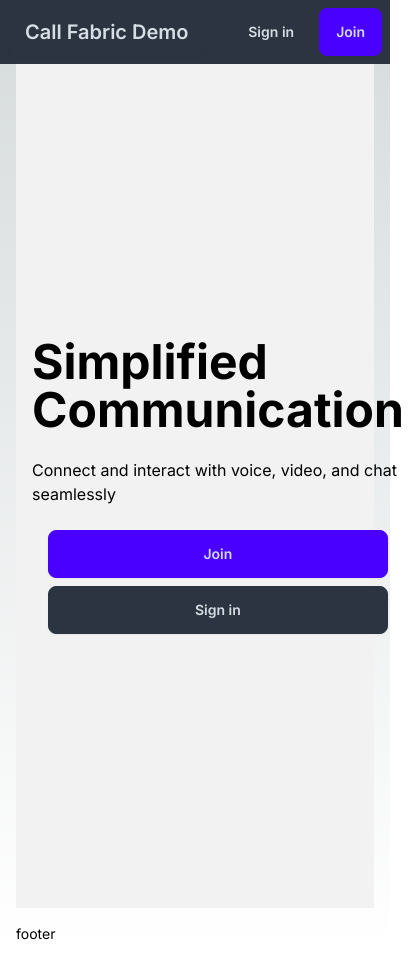
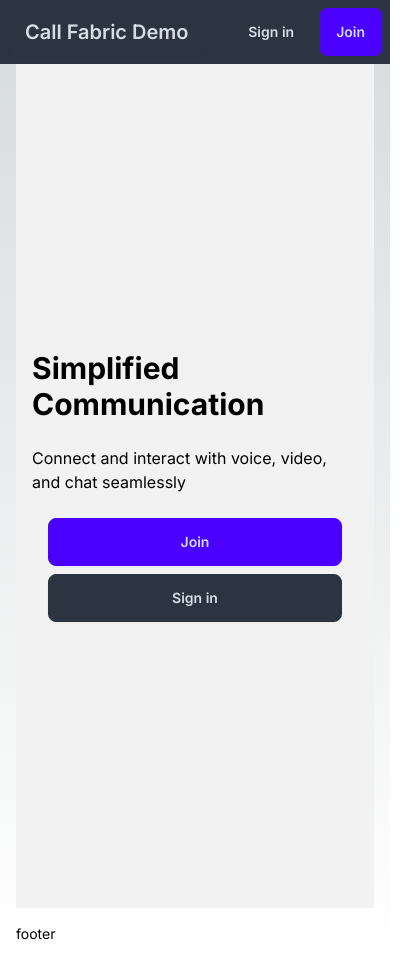
Before and after one commit to ryanwi/call-fabric-nextjs-example, a Next.js app: page / in a window 390 px wide. Shown: the whole page, 420 px wide, since content can reach past the window. Built offline with nearby package versions, Linux system fonts and the light colour scheme; no server answers.

Commit message:
ui: Make hero on landing more responsive

```diff
--- a/app/page.tsx
+++ b/app/page.tsx
@@ -1,14 +1,14 @@
-import { auth } from "auth"
-import Image from "next/image";
+import { auth } from 'auth';
+import Image from 'next/image';
 import Link from 'next/link';
 
 export default async function Home() {
-  const session = await auth()
+  const session = await auth();
 
   if (session?.user) {
     return (
       <div>
-        <h1 className="text-4xl mb-4 mt-4 font-extrabold">Get started</h1>
+        <h1 className="mb-4 mt-4 text-4xl font-extrabold">Get started</h1>
         <div>
           <p>You are signed in.</p>
           <p>Name: {session.user.name}</p>
@@ -18,20 +18,25 @@ export default async function Home() {
           <p>Token: </p>
         </div>
       </div>
-    )
+    );
   }
 
   return (
     <div className="hero min-h-screen bg-base-200">
-      <div className="hero-content flex-col lg:flex-row-reverse">
+      <div className="hero-content flex flex-col md:flex-row-reverse">
         <div>
-          <h1 className="text-5xl font-bold">Simplified Communication</h1>
+          <h1 className="text-3xl font-bold md:text-5xl">
+            Simplified Communication
+          </h1>
           <p className="py-6">
             Connect and interact with voice, video, and chat seamlessly
           </p>
           <div>
-            <div className="inline-flex w-full flex-col items-stretch justify-center gap-2 px-4 md:flex-row xl:justify-start xl:px-0">
-              <Link href="/signup" className="btn btn-primary md:btn-lg md:btn-wide group px-12">
+            <div className="flex flex-col items-stretch justify-center gap-2 px-4 sm:flex-row">
+              <Link
+                href="/signup"
+                className="group btn btn-primary px-6 sm:btn-lg"
+              >
                 Join
                 <svg
                   xmlns="http://www.w3.org/2000/svg"
@@ -39,7 +44,7 @@ export default async function Home() {
                   viewBox="0 0 24 24"
                   strokeWidth="1.5"
                   stroke="currentColor"
-                  className="hidden h-6 w-6 transition-transform duration-300 group-hover:translate-x-1 rtl:rotate-180 rtl:group-hover:-translate-x-1 md:inline-block"
+                  className="hidden h-6 w-6 transition-transform duration-300 group-hover:translate-x-1 md:inline-block rtl:rotate-180 rtl:group-hover:-translate-x-1"
                 >
                   <path
                     strokeLinecap="round"
@@ -48,7 +53,10 @@ export default async function Home() {
                   ></path>
                 </svg>
               </Link>
-              <Link href="/api/auth/signin" className="btn btn-neutral md:btn-lg md:btn-wide group px-12">
+              <Link
+                href="/api/auth/signin"
+                className="group btn btn-neutral px-6 sm:btn-lg"
+              >
                 Sign in
                 <svg
                   xmlns="http://www.w3.org/2000/svg"
@@ -56,7 +64,7 @@ export default async function Home() {
                   viewBox="0 0 24 24"
                   strokeWidth="1.5"
                   stroke="currentColor"
-                  className="hidden h-6 w-6 transition-transform duration-300 group-hover:translate-x-1 rtl:rotate-180 rtl:group-hover:-translate-x-1 md:inline-block"
+                  className="hidden h-6 w-6 transition-transform duration-300 group-hover:translate-x-1 md:inline-block rtl:rotate-180 rtl:group-hover:-translate-x-1"
                 >
                   <path
                     strokeLinecap="round"
```
